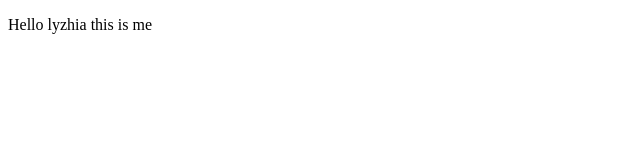
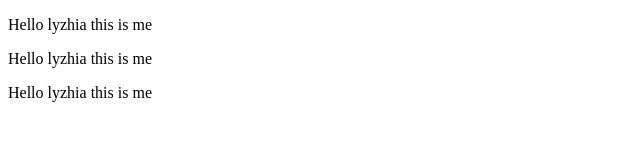
Before and after one commit to lyzhiaa/test, a plain HTML site: page index.html in a window 1280 px wide. Shown: the whole page, without its empty margins (0-640 px from the left). Drawn offline with Linux system fonts and the light colour scheme.

Commit message:
commit by lyzhia

```diff
--- a/index.html
+++ b/index.html
@@ -7,7 +7,11 @@
   </head>
   <body>
     <div>
-      <p>Hello lyzhia this is me</p>
+      <section>
+        <p>Hello lyzhia this is me</p>
+        <p>Hello lyzhia this is me</p>
+        <p>Hello lyzhia this is me</p>
+      </section>
     </div>
   </body>
 </html>
```
